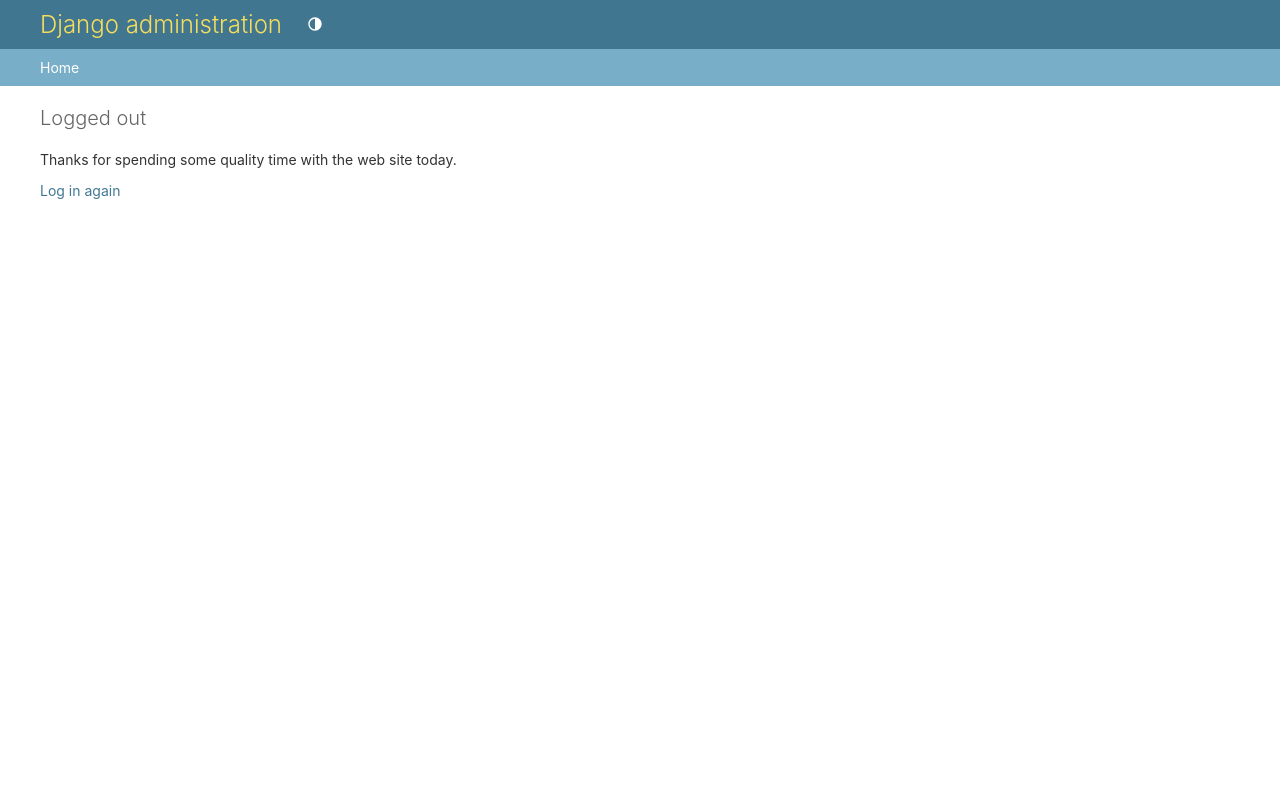
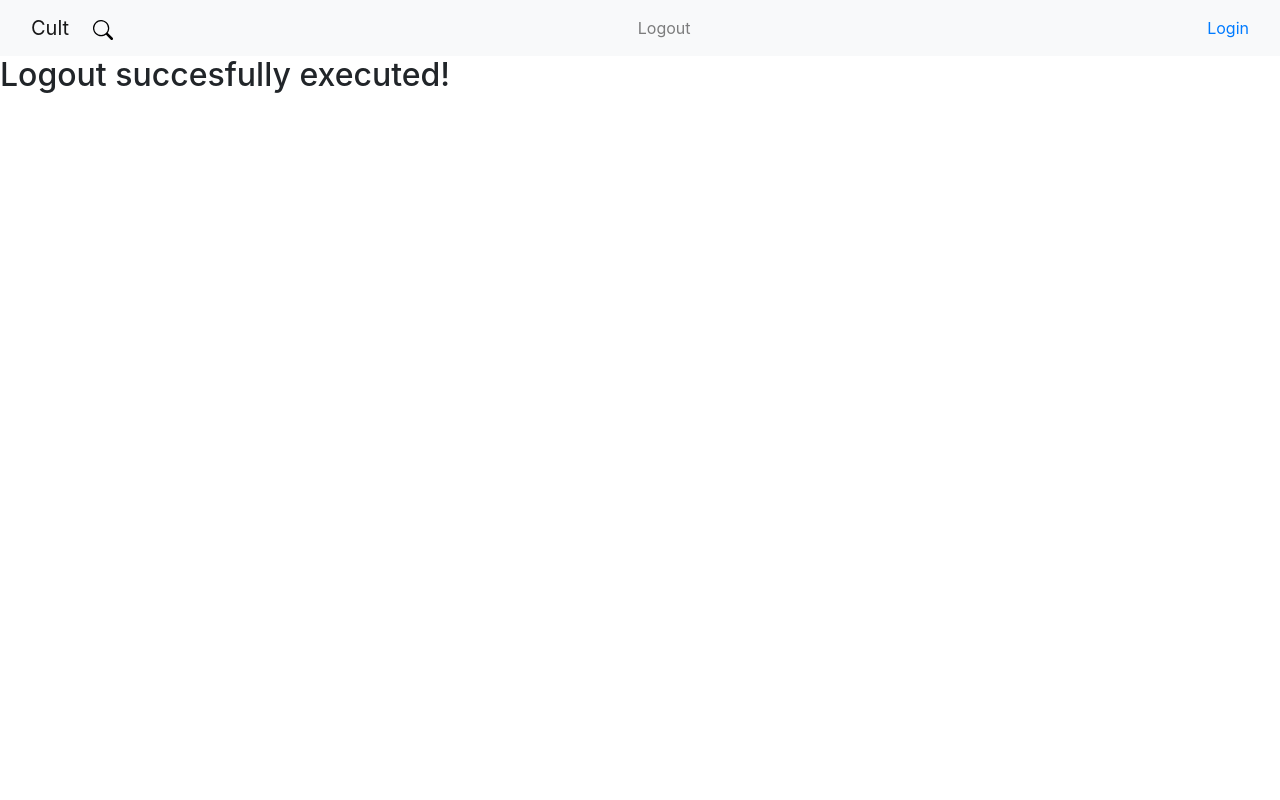
Before and after one commit to RaffaeleTranfaglia/Cult, a Django app: page /admin/logout/ in a window 1280 px wide. Run offline with Django 4.2, Linux system fonts and the light colour scheme; a user stored in the database is signed in; some libraries are stand-ins or nearby versions.

Commit message:
fix navbar

```diff
--- a/core/templates/user_create.html
+++ b/core/templates/user_create.html
@@ -1,8 +1,9 @@
 {% extends "base.html" %}
+{% load crispy_forms_tags %}
 
-{% block title %}Cult | Create Movie{% endblock %}
+{% block title %}Cult | Create profile{% endblock %}
 
-{% block header %} Create Movie {% endblock %}
+{% block header %} Create a new profile {% endblock %}
 
 {% block content %}
 
--- a/templates_base/base.html
+++ b/templates_base/base.html
@@ -1,5 +1,6 @@
 <!DOCTYPE html>
-<html lang="en" data-bs-theme="dark">
+<html lang="en">
+{% load static %}
 
 <head>
     <meta charset="UTF-8">
@@ -10,40 +11,73 @@
     {% block head %} {% endblock %}
 
     <link href="https://maxcdn.bootstrapcdn.com/bootstrap/4.5.2/css/bootstrap.min.css" rel="stylesheet">
+    <style>
+        html, body {
+            height: 100%;
+        }
+        .content {
+            min-height: 100%; /* Fallback for older browsers */
+            display: flex;
+            flex-direction: column;
+        }
+        .main {
+            flex: 1; /* This makes the main content area grow to fill available space */
+        }
+        footer {
+            background-color: #f8f9fa;
+            text-align: center;
+        }
+    </style>
 </head>
 
 <body>
-
     <nav class="navbar navbar-expand-lg navbar-light bg-light">
-        <div class="container">
-            <!-- Home link on the left -->
+        <div class="container-fluid">
             <a class="navbar-brand" href="{% url 'core:home' %}">Cult</a>
-
-            <!-- Page name in the center -->
-            <div class="mx-auto">
-                <span class="navbar-text">
+            <button class="navbar-toggler" type="button" data-bs-toggle="collapse" data-bs-target="#navbarNav" aria-controls="navbarNav" aria-expanded="false" aria-label="Toggle navigation">
+                <span class="navbar-toggler-icon"></span>
+            </button>
+            <div class="collapse navbar-collapse" id="navbarNav">
+                <ul class="navbar-nav me-auto">
+                    <li class="nav-item">
+                        <a class="nav-link" href="{% url 'core:home' %}">
+                            <img src="{% static 'search.svg' %}" alt="" width="20" height="20">
+                        </a>
+                    </li>
+                </ul>
+                <span class="navbar-text mx-auto">
                     {% block header %} {% endblock %}
                 </span>
-            </div>
-
-            <!-- Profile picture or login on the right -->
-            <div class="ml-auto">
+                <ul class="navbar-nav ms-auto">
+                    <li class="nav-item">
                         <a class="navbar-link" href="
-                {% if user.is_authenticated %}
-                    {% url 'core:profile' %}
+                            {% if user.is_superuser or user.is_staff %}
+                                admin/
+                            {% elif user.is_authenticated %}
+                                {% url 'core:profile_page' request.user.pk %}
                             {% else %}
                                 {% url 'core:login' %}
                             {% endif %}
                             ">
                             {% if user.is_authenticated %}
-                    <img style="width:48px;height:48px" alt="propic-thumbnail"
+                                <img style="width:48px;height:48px"
                                 class="object-fit-fill rounded-circle img-thumbnail"
-                    src="{{ user.profile.propic }}">
+                                src="
+                                {% if user.is_superuser %}
+                                    {% static 'admin.svg' %}
+                                {% elif user.is_staff %}
+                                    {% static 'staff.svg' %}
+                                {% else %}
+                                    {{ user.profile.propic }}
+                                {% endif %}
+                                 ">
                                 {{user.username}}
                             {% else %}
                                 Login
                             {% endif %}
                         </a>
+                    </li>
+                </ul>
             </div>
         </div>
     </nav>
@@ -55,4 +89,9 @@
     <script src="https://maxcdn.bootstrapcdn.com/bootstrap/4.5.2/js/bootstrap.min.js"></script>
 </body>
 
+
+<footer>
+    {% block footer %} {% endblock %}
+</footer>
+
 </html>
--- /dev/null
+++ b/templates_base/registration/logged_out.html
@@ -0,0 +1,18 @@
+{% extends 'base.html' %}
+
+{% load crispy_forms_tags %}
+<link rel="stylesheet" href="https://stackpath.bootstrapcdn.com/bootstrap/4.1.3/css/bootstrap.min.css" integrity="sha384-MCw98/SFnGE8fJT3GXwEOngsV7Zt27NXFoaoApmYm81iuXoPkFOJwJ8ERdknLPMO" crossorigin="anonymous">
+
+{% block title %} Logout {% endblock %}
+
+{% block header %}
+  Logout
+{% endblock %}
+
+{% block content %}
+
+<h2>Logout succesfully executed!</h2>
+
+{% endblock %}
+
+{% block footer %} {% endblock %}
```
Also changed, not shown: core/templates/home.html (added, +62 -0 lines), core/templates/movie_page.html (added, +7 -0 lines), core/templates/profile_page.html (added, +7 -0 lines), core/views.py (+4 -3 lines), templates_base/registration/login.html (added, +35 -0 lines), db.sqlite3, media/static/admin.svg (added), media/static/search.svg (added), media/static/staff.svg (added). Lines whose indentation alone changed are shown as unchanged.
